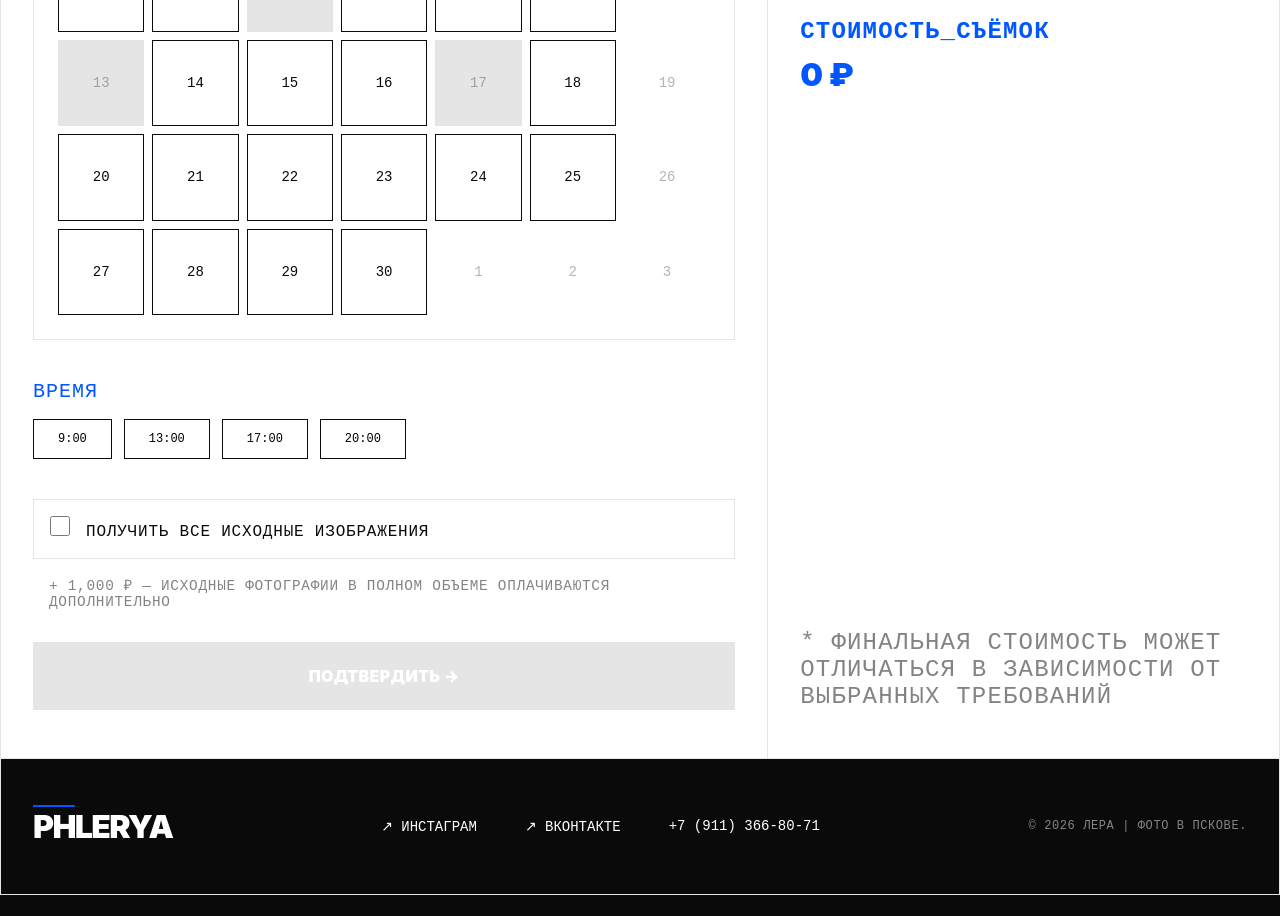
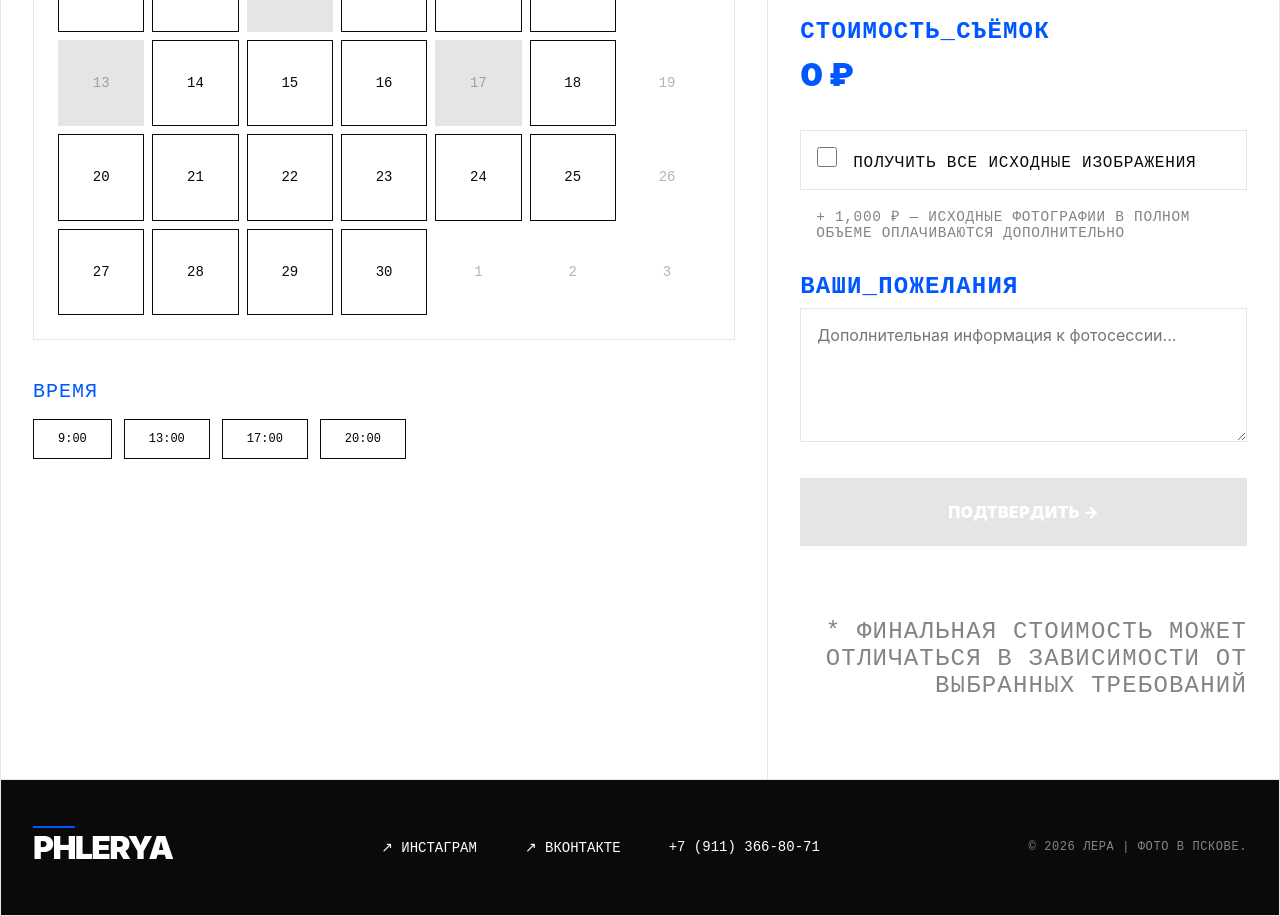
Before and after one commit to Teterev456/lera-photo, a React (Create React App) app: page /booking in a window 1280 px wide. Shown: the part 820-1736 px from the top of the page. Before the commit the page ends 1715 px from the top, so only its background shows below. Built offline with nearby package versions, Linux system fonts and the light colour scheme.

Commit message:
Change BookingPage style, fix problem with hours reportage, some small fixes

```diff
--- a/src/components/BookingInfo.jsx
+++ b/src/components/BookingInfo.jsx
@@ -1,12 +1,53 @@
 import React from "react";
 import { useDispatch, useSelector } from "react-redux";
+import {
+  clearInfo,
+  setAllPhoto,
+  setExtraInfo,
+  setPrice,
+} from "../redux/slices/bookingSlice";
 
 const BookingInfo = () => {
   const dispatch = useDispatch();
 
-  const { chosenType, chosenDate, chosenTime, price } = useSelector(
-    (state) => state.booking
-  );
+  const {
+    chosenType,
+    chosenDate,
+    chosenTime,
+    price,
+    chosenReportHours,
+    extraInfo,
+  } = useSelector((state) => state.booking);
+
+  const [includeAllPhotos, setIncludeAllPhotos] = React.useState(false);
+  const [text, setText] = React.useState();
+
+  React.useEffect(() => {
+    dispatch(setAllPhoto(includeAllPhotos));
+    dispatch(setPrice());
+    dispatch(setExtraInfo(text));
+  }, [includeAllPhotos, text]);
+
+  const handleSubmit = (e) => {
+    e.preventDefault();
+    if (chosenType != "РЕПОРТАЖНАЯ") {
+      alert(
+        `Заказ подтверждён!\nДата: ${chosenDate}\nВремя: ${chosenTime} — ${
+          parseInt(chosenTime) + 2
+        }:00\nТип фотосессии: ${chosenType}\nСтоимость: ${price} ₽\nВаше сообщение: ${extraInfo}`
+      );
+    } else {
+      alert(
+        `Заказ подтверждён!\nДата: ${chosenDate}\nВремя: ${chosenTime} — ${
+          (parseInt(chosenTime) + chosenReportHours) % 24
+        }:00\nТип фотосессии: ${chosenType}\nСтоимость: ${price} ₽\nВаше сообщение: ${extraInfo}`
+      );
+    }
+    dispatch(clearInfo());
+    setText("");
+    setIncludeAllPhotos(false);
+    dispatch(setPrice());
+  };
 
   return (
     <div className="booking-info panel">
@@ -33,9 +74,14 @@ const BookingInfo = () => {
         <div className="info-block">
           <span className="meta-text info-label">ВРЕМЯ</span>
           <p className="info-text">
-            {chosenTime === "-"
-              ? "-"
-              : `${chosenTime} — ${parseInt(chosenTime) + 2}:00`}
+            {(chosenTime === "-" ? "-" : null) ||
+              (chosenReportHours > 2 &&
+              chosenTime !== "-" &&
+              chosenType === "РЕПОРТАЖНАЯ"
+                ? `${chosenTime} — ${
+                    (parseInt(chosenTime) + chosenReportHours) % 24
+                  }:00`
+                : `${chosenTime} — ${parseInt(chosenTime) + 2}:00`)}
           </p>
         </div>
         <div className="info-block">
@@ -65,12 +111,72 @@ const BookingInfo = () => {
               color: "var(--blue)",
             }}
           >
-            {price === 0 ? "0 ₽" : `${price * 10}00 ₽`}
+            {price === 0 ? "0 ₽" : `${price} ₽`}
           </p>
         </div>
+        <div className="form-group checkbox-group">
+          <label className="checkbox-label booking-checkbox">
+            <input
+              type="checkbox"
+              checked={includeAllPhotos}
+              onChange={(e) => {
+                setIncludeAllPhotos(e.target.checked);
+              }}
+            />
+            <span className="meta-text" style={{ opacity: 1 }}>
+              ПОЛУЧИТЬ ВСЕ ИСХОДНЫЕ ИЗОБРАЖЕНИЯ
+            </span>
+          </label>
+          <p
+            className="meta-text"
+            style={{ marginTop: "0.5rem", opacity: 0.5, fontSize: "0.9rem" }}
+          >
+            + 1,000 ₽ — Исходные фотографии в полном объеме оплачиваются
+            дополнительно
+          </p>
+        </div>
+        <form className="contact-form" onSubmit={handleSubmit}>
+          <div className="input-group">
+            <label
+              className="meta-text"
+              style={{ color: "var(--blue)", fontWeight: "700" }}
+            >
+              ВАШИ_ПОЖЕЛАНИЯ
+            </label>
+            <textarea
+              rows="5"
+              placeholder="Дополнительная информация к фотосессии..."
+              required
+              value={text}
+              onChange={(e) => {
+                setText(e.target.value);
+              }}
+            />
+            <button
+              type="submit"
+              className="book-btn"
+              style={{ marginTop: "2rem" }}
+              disabled={
+                chosenType === "-" || chosenDate === "-" || chosenTime === "-"
+                  ? true
+                  : false
+              }
+            >
+              ПОДТВЕРДИТЬ →
+            </button>
+          </div>
+        </form>
       </div>
 
-      <div className="meta-text" style={{ opacity: 0.5 }}>
+      <div
+        className="meta-text"
+        style={{
+          opacity: 0.5,
+          textAlign: "end",
+          marginTop: "3rem",
+          marginBottom: "2rem",
+        }}
+      >
         * ФИНАЛЬНАЯ СТОИМОСТЬ МОЖЕТ ОТЛИЧАТЬСЯ В ЗАВИСИМОСТИ ОТ ВЫБРАННЫХ
         ТРЕБОВАНИЙ
       </div>
--- a/src/pages/BookingPage.jsx
+++ b/src/pages/BookingPage.jsx
@@ -2,53 +2,15 @@ import React from "react";
 import BookingCalendar from "../components/BookingCalendar";
 import Counter from "../components/Counter";
 import { useDispatch, useSelector } from "react-redux";
-import {
-  clearInfo,
-  setAllPhoto,
-  setPrice,
-  setTime,
-  setType,
-} from "../redux/slices/bookingSlice";
+import { setPrice, setTime, setType } from "../redux/slices/bookingSlice";
 import BookingInfo from "../components/BookingInfo";
 
 const BookingPage = () => {
   const dispatch = useDispatch();
 
-  const {
-    chosenType,
-    chosenDate,
-    chosenTime,
-    price,
-    sessionTypes,
-    timeSlots,
-    chosenReportHours,
-  } = useSelector((state) => state.booking);
-
-  const [includeAllPhotos, setIncludeAllPhotos] = React.useState(false);
-
-  React.useEffect(() => {
-    dispatch(setAllPhoto(includeAllPhotos));
-    dispatch(setPrice());
-  }, [includeAllPhotos]);
-
-  const handleBooking = () => {
-    if (chosenType != "РЕПОРТАЖНАЯ") {
-      alert(
-        `Booking confirmed!\nDate: ${chosenDate}\nTime: ${chosenTime} — ${
-          parseInt(chosenTime) + 2
-        }:00\nType: ${chosenType}\nPrice: ${price * 10}00 ₽`
-      );
-    } else {
-      alert(
-        `Booking confirmed!\nDate: ${chosenDate}\nTime: ${chosenTime} — ${
-          (parseInt(chosenTime) + chosenReportHours) % 24
-        }:00\nType: ${chosenType}\nPrice: ${price * 10}00 ₽`
-      );
-    }
-
-    dispatch(clearInfo());
-    dispatch(setPrice());
-  };
+  const { chosenType, chosenTime, sessionTypes, timeSlots } = useSelector(
+    (state) => state.booking
+  );
 
   return (
     <div className="page-section">
@@ -98,7 +60,7 @@ const BookingPage = () => {
           ) : null}
 
           {chosenType === "РЕПОРТАЖНАЯ" ? (
-            <Counter title={"ДЛИТЕЛЬНОСТЬ_СЪЁМКИ_В_ЧАСАХ"} />
+            <Counter title={"ДЛИТЕЛЬНОСТЬ_СЪЁМОК_В_ЧАСАХ"} />
           ) : null}
 
           <BookingCalendar />
@@ -118,40 +80,6 @@ const BookingPage = () => {
               ))}
             </div>
           </div>
-
-          <div className="form-group checkbox-group">
-            <label className="checkbox-label booking-checkbox">
-              <input
-                type="checkbox"
-                checked={includeAllPhotos}
-                onChange={(e) => {
-                  setIncludeAllPhotos(e.target.checked);
-                }}
-              />
-              <span className="meta-text" style={{ opacity: 1 }}>
-                ПОЛУЧИТЬ ВСЕ ИСХОДНЫЕ ИЗОБРАЖЕНИЯ
-              </span>
-            </label>
-            <p
-              className="meta-text"
-              style={{ marginTop: "0.5rem", opacity: 0.5, fontSize: "0.9rem" }}
-            >
-              + 1,000 ₽ — Исходные фотографии в полном объеме оплачиваются
-              дополнительно
-            </p>
-          </div>
-
-          <button
-            className="book-btn"
-            disabled={
-              chosenType === "-" || chosenDate === "-" || chosenTime === "-"
-                ? true
-                : false
-            }
-            onClick={handleBooking}
-          >
-            ПОДТВЕРДИТЬ →
-          </button>
         </div>
 
         <BookingInfo />
--- a/src/pages/ContactPage.jsx
+++ b/src/pages/ContactPage.jsx
@@ -1,4 +1,4 @@
-import React, { useState } from "react";
+import React from "react";
 
 const ContactPage = () => {
   const handleSubmit = (e) => {
--- a/src/redux/slices/bookingSlice.js
+++ b/src/redux/slices/bookingSlice.js
@@ -11,6 +11,7 @@ const initialState = {
   chosenCountPeople: 2,
   chosenReportHours: 2,
   price: 0,
+  extraInfo: "",
 };
 
 const bookingSlice = createSlice({
@@ -26,26 +27,25 @@ const bookingSlice = createSlice({
     setTime(state, action) {
       state.chosenTime = action.payload;
     },
-    // Цена в тысячах рублей
     setPrice(state, action) {
       if (state.chosenType === "-") {
         state.price = 0;
       } else if (state.chosenType === "ИНДИВИДУАЛЬНАЯ") {
-        state.price = 4;
+        state.price = 4000;
       } else if (state.chosenType === "ГРУППОВАЯ") {
-        state.price = 5;
+        state.price = 5000;
         if (state.chosenCountPeople > 2) {
-          state.price += 1;
+          state.price += 1000;
           if (state.chosenCountPeople > 3) {
-            state.price += 0.5 * (state.chosenCountPeople - 3);
+            state.price += 500 * (state.chosenCountPeople - 3);
           }
         }
       } else if (state.chosenType === "РЕПОРТАЖНАЯ") {
-        state.price = 3 * state.chosenReportHours;
+        state.price = 3000 * state.chosenReportHours;
       }
 
       if (state.allPhoto === true) {
-        state.price += 1;
+        state.price += 1000;
       }
     },
     setAllPhoto(state, action) {
@@ -57,10 +57,17 @@ const bookingSlice = createSlice({
     setChosenReportHours(state, action) {
       state.chosenReportHours = action.payload;
     },
-    clearInfo(state, action) {
+    setExtraInfo(state, action) {
+      state.extraInfo = action.payload;
+    },
+    clearInfo(state) {
       state.chosenType = "-";
       state.chosenDate = "-";
       state.chosenTime = "-";
+      state.allPhoto = false;
+      state.extraInfo = "";
+      state.chosenCountPeople = 2;
+      state.chosenReportHours = 2;
     },
   },
 });
@@ -74,6 +81,7 @@ export const {
   setChosenReportHours,
   clearInfo,
   setAllPhoto,
+  setExtraInfo,
 } = bookingSlice.actions;
 
 export default bookingSlice.reducer;
```
